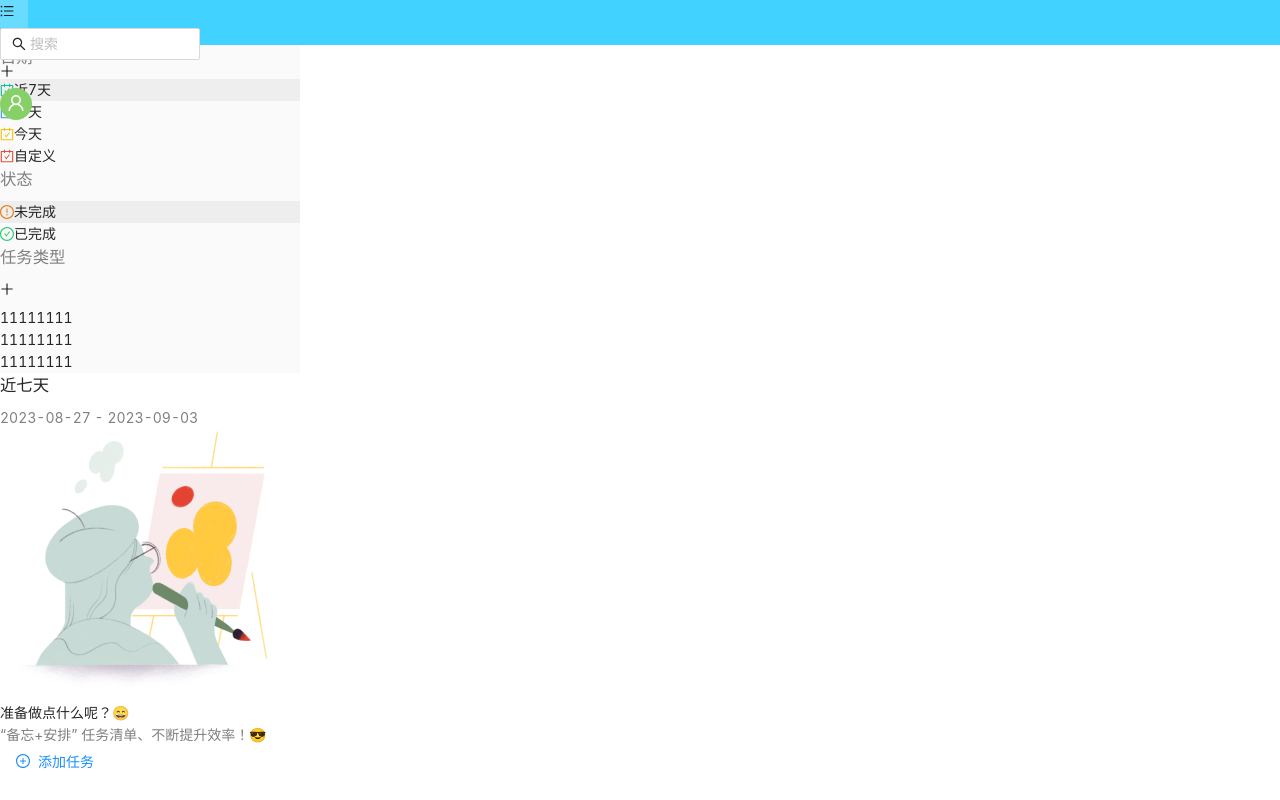
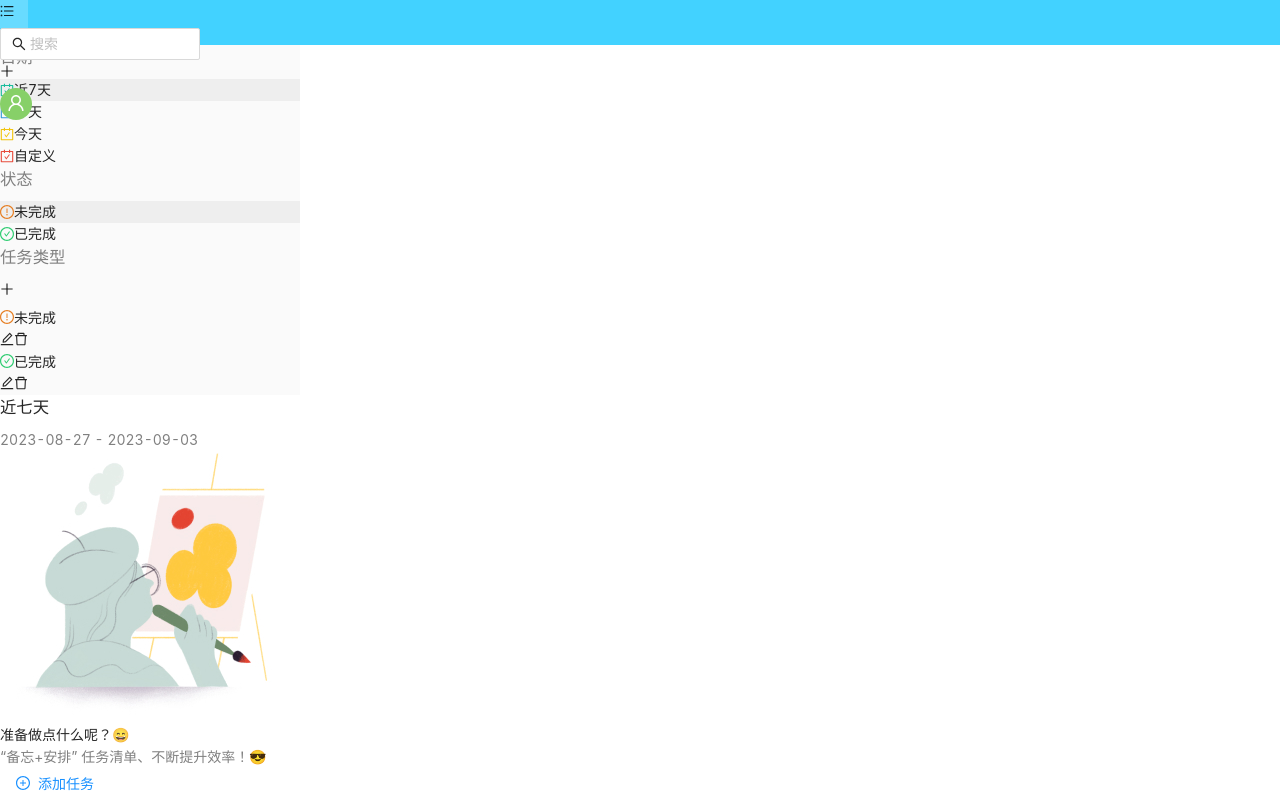
Before and after one commit to xiaochao112/react-todolist, a React (Vite) app: page / in a window 1280 px wide. Built offline with nearby package versions, Linux system fonts and the light colour scheme.

Commit message:
添加任务类型列表静态页面

```diff
--- a/src/pages/home/SliderBar/index.tsx
+++ b/src/pages/home/SliderBar/index.tsx
@@ -50,6 +50,8 @@ function SliderBar({ onSearchChange }: TPorps) {
               <MenuItem
                 key={index}
                 text={item.text}
+                isShowDel={false}
+                isShowEdit={false}
                 checked={item.type === timeIndex}
                 icon={item.icon}
                 onClick={() => {
@@ -84,6 +86,8 @@ function SliderBar({ onSearchChange }: TPorps) {
               <MenuItem
                 key={index}
                 text={item.statusName}
+                isShowDel={false}
+                isShowEdit={false}
                 checked={index === taskStatusIndex}
                 icon={item.icon}
                 onClick={() => {
@@ -101,9 +105,19 @@ function SliderBar({ onSearchChange }: TPorps) {
             </div>
           </div>
           <div>
-            <p>11111111</p>
-            <p>11111111</p>
-            <p>11111111</p>
+            {taskStatusListConst.map((item, index) => (
+              <MenuItem
+                key={index}
+                text={item.statusName}
+                checked={false}
+                isShowDel={true}
+                isShowEdit={true}
+                icon={item.icon}
+                onClick={() => {
+                  setTaskStatusIndex(index);
+                }}
+              />
+            ))}
           </div>
         </div>
       </div>
--- a/src/pages/home/SliderBar/menuItem/index.tsx
+++ b/src/pages/home/SliderBar/menuItem/index.tsx
@@ -1,12 +1,16 @@
 import { HTMLAttributes, ReactNode } from 'react';
 import './index.less';
+import { Popconfirm } from 'antd';
+import { DeleteOutlined, EditOutlined, QuestionCircleOutlined } from '@ant-design/icons';
 interface TPorps extends HTMLAttributes<HTMLDivElement> {
   text: string;
   icon: ReactNode;
   checked: boolean;
+  isShowDel: boolean;
+  isShowEdit: boolean;
 }
 
-function MenuItem({ text, icon, checked, ...args }: TPorps) {
+function MenuItem({ text, icon, checked, isShowDel, isShowEdit, ...args }: TPorps) {
   return (
     <>
       <div
@@ -15,6 +19,18 @@ function MenuItem({ text, icon, checked, ...args }: TPorps) {
         style={{ backgroundColor: checked ? '#eee' : '' }}>
         {icon}
         <span className=' ml-2'>{text}</span>
+        <div className='float-right'>
+          {isShowEdit && <EditOutlined className='cursor-pointer mr-3' />}
+          {isShowDel && (
+            <Popconfirm
+              okText='确定'
+              cancelText='取消'
+              title='确定删除该任务吗？'
+              icon={<QuestionCircleOutlined style={{ color: 'red' }} />}>
+              <DeleteOutlined className='cursor-pointer' />
+            </Popconfirm>
+          )}
+        </div>
       </div>
     </>
   );
```
